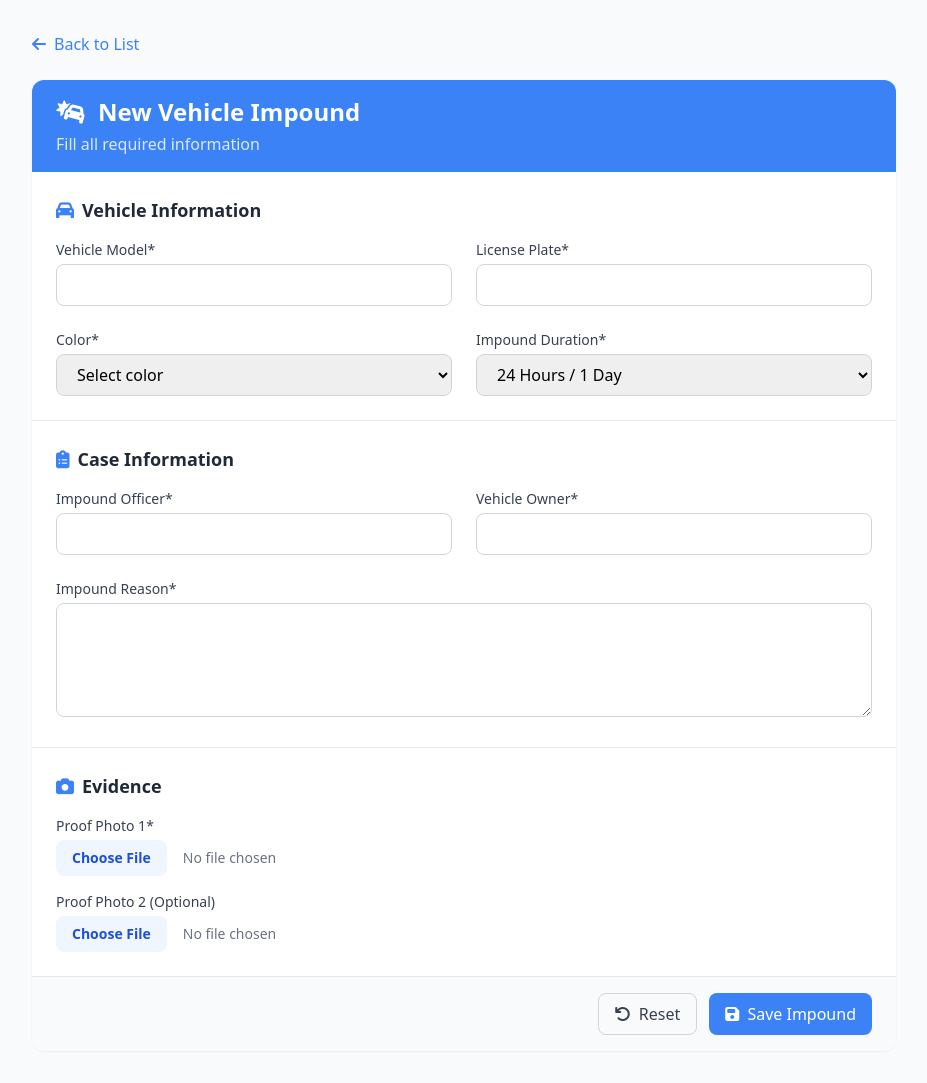
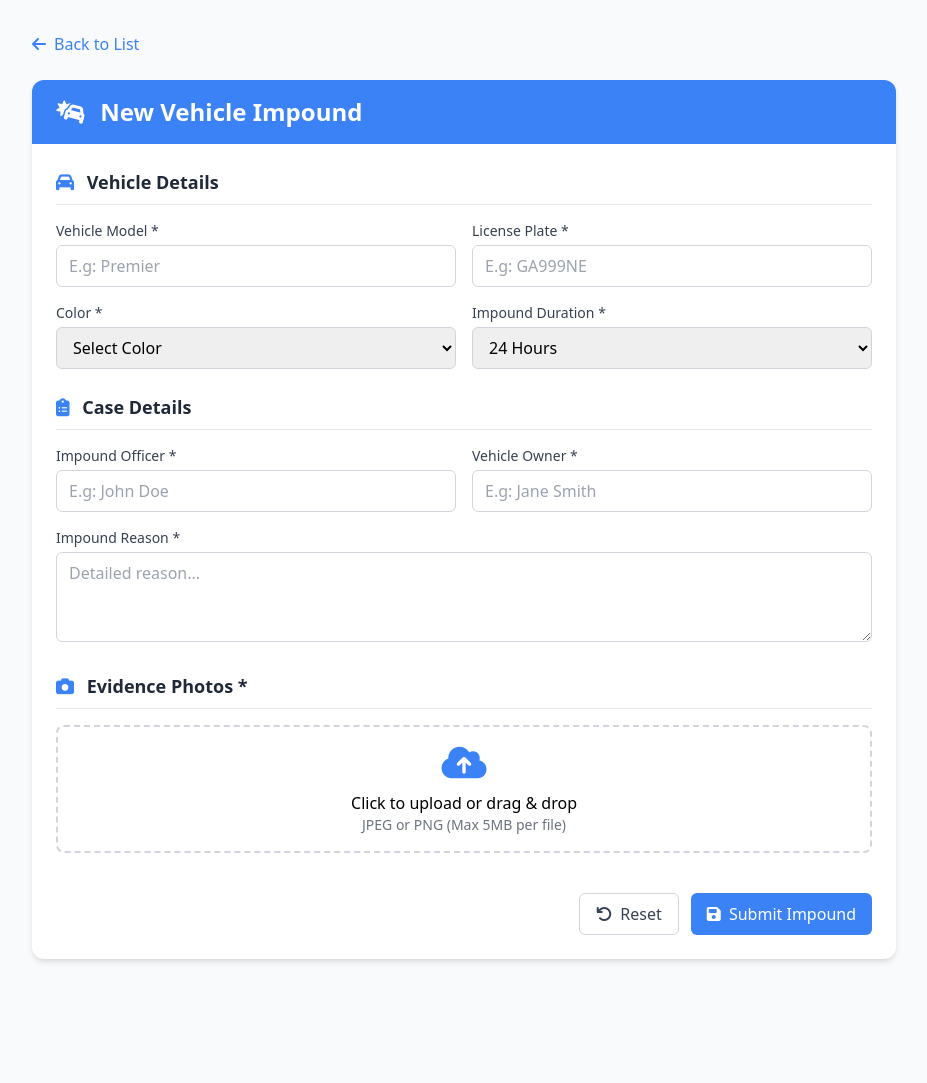
Before and after one commit to JexzX/modern-vehicle-impound-system, a PHP site: page /add.php in a window 1280 px wide. Shown: the whole page, without its empty margins (176-1103 px from the left). After the commit the page ends 962 px from the top, so only its background shows below. Run offline with PHP 8.4, Linux system fonts and the light colour scheme; data that the repository does not hold is empty; some libraries are stand-ins or nearby versions.

Commit message:
update ui

```diff
--- a/add.php
+++ b/add.php
@@ -10,74 +10,85 @@
     <link rel="stylesheet" href="https://cdnjs.cloudflare.com/ajax/libs/font-awesome/6.4.0/css/all.min.css">
     <style>
     .proof-preview {
-        max-height: 200px;
-        display: none;
+        max-height: 150px;
+        transition: all 0.3s;
+    }
+
+    .file-input-label {
+        border: 2px dashed #d1d5db;
+        transition: all 0.3s;
+    }
+
+    .file-input-label:hover {
+        border-color: #3b82f6;
+        background-color: #f8fafc;
     }
     </style>
 </head>
 
 <body class="bg-gray-50">
     <div class="max-w-4xl mx-auto px-4 py-8">
+        <!-- Tombol Kembali -->
         <a href="index.php" class="inline-flex items-center text-blue-500 hover:text-blue-700 mb-6">
             <i class="fas fa-arrow-left mr-2"></i> Back to List
         </a>
 
-        <div class="bg-white rounded-xl shadow-sm overflow-hidden">
-            <!-- Header -->
+        <!-- Form Container -->
+        <div class="bg-white rounded-xl shadow-md overflow-hidden">
+            <!-- Header Form -->
             <div class="bg-blue-500 px-6 py-4 text-white">
-                <h1 class="text-2xl font-bold flex items-center">
-                    <i class="fas fa-car-crash mr-3"></i> New Vehicle Impound
+                <h1 class="text-2xl font-bold">
+                    <i class="fas fa-car-crash mr-2"></i> New Vehicle Impound
                 </h1>
-                <p class="text-blue-100 mt-1">Fill all required information</p>
             </div>
 
-            <!-- Form -->
-            <form method="POST" action="save_vehicle.php" enctype="multipart/form-data"
-                class="divide-y divide-gray-200">
-                <!-- Vehicle Section -->
-                <div class="p-6">
-                    <h2 class="text-lg font-semibold text-gray-800 mb-4 flex items-center">
-                        <i class="fas fa-car mr-2 text-blue-500"></i> Vehicle Information
+            <!-- Form Input -->
+            <form method="POST" action="save_vehicle.php" enctype="multipart/form-data" class="p-6 space-y-6">
+
+                <!-- 1. Vehicle Information -->
+                <div class="space-y-4">
+                    <h2 class="text-lg font-semibold text-gray-800 border-b pb-2">
+                        <i class="fas fa-car mr-2 text-blue-500"></i> Vehicle Details
                     </h2>
 
-                    <div class="grid grid-cols-1 md:grid-cols-2 gap-6">
+                    <div class="grid grid-cols-1 md:grid-cols-2 gap-4">
                         <!-- Vehicle Type -->
                         <div>
-                            <label class="block text-sm font-medium text-gray-700 mb-1">Vehicle Model*</label>
+                            <label class="block text-sm font-medium text-gray-700 mb-1">Vehicle Model *</label>
                             <input type="text" name="vehicle_type" required
-                                class="w-full px-4 py-2 border border-gray-300 rounded-lg focus:ring-2 focus:ring-blue-500">
+                                class="w-full px-3 py-2 border border-gray-300 rounded-md focus:ring-blue-500 focus:border-blue-500"
+                                placeholder="E.g: Premier">
                         </div>
 
                         <!-- Plate Number -->
                         <div>
-                            <label class="block text-sm font-medium text-gray-700 mb-1">License Plate*</label>
+                            <label class="block text-sm font-medium text-gray-700 mb-1">License Plate *</label>
                             <input type="text" name="plate_number" required
-                                class="w-full px-4 py-2 border border-gray-300 rounded-lg focus:ring-2 focus:ring-blue-500">
+                                class="w-full px-3 py-2 border border-gray-300 rounded-md focus:ring-blue-500 focus:border-blue-500"
+                                placeholder="E.g: GA999NE">
                         </div>
 
                         <!-- Color -->
                         <div>
-                            <label class="block text-sm font-medium text-gray-700 mb-1">Color*</label>
+                            <label class="block text-sm font-medium text-gray-700 mb-1">Color *</label>
                             <select name="color" required
-                                class="w-full px-4 py-2 border border-gray-300 rounded-lg focus:ring-2 focus:ring-blue-500">
-                                <option value="">Select color</option>
+                                class="w-full px-3 py-2 border border-gray-300 rounded-md focus:ring-blue-500 focus:border-blue-500">
+                                <option value="">Select Color</option>
                                 <option value="Black">Black</option>
                                 <option value="White">White</option>
                                 <option value="Blue">Blue</option>
                                 <option value="Red">Red</option>
-                                <option value="Green">Green</option>
                             </select>
                         </div>
 
-                        <!-- Impound Duration -->
+                        <!-- Duration -->
                         <div>
-                            <label class="block text-sm font-medium text-gray-700 mb-1">Impound Duration*</label>
+                            <label class="block text-sm font-medium text-gray-700 mb-1">Impound Duration *</label>
                             <select name="impound_duration" required
-                                class="w-full px-4 py-2 border border-gray-300 rounded-lg focus:ring-2 focus:ring-blue-500">
-                                <option value="1 day">24 Hours / 1 Day</option>
+                                class="w-full px-3 py-2 border border-gray-300 rounded-md focus:ring-blue-500 focus:border-blue-500">
+                                <option value="1 day">24 Hours</option>
                                 <option value="3 days">3 Days</option>
                                 <option value="7 days">1 Week</option>
-                                <option value="14 days">2 Weeks</option>
                                 <option value="30 days">1 Month</option>
                                 <option value="Permanent">Permanent</option>
                             </select>
@@ -85,69 +96,69 @@
                     </div>
                 </div>
 
-                <!-- Case Section -->
-                <div class="p-6">
-                    <h2 class="text-lg font-semibold text-gray-800 mb-4 flex items-center">
-                        <i class="fas fa-clipboard-list mr-2 text-blue-500"></i> Case Information
+                <!-- 2. Case Information -->
+                <div class="space-y-4">
+                    <h2 class="text-lg font-semibold text-gray-800 border-b pb-2">
+                        <i class="fas fa-clipboard-list mr-2 text-blue-500"></i> Case Details
                     </h2>
 
-                    <div class="grid grid-cols-1 md:grid-cols-2 gap-6">
+                    <div class="grid grid-cols-1 md:grid-cols-2 gap-4">
                         <!-- Officer -->
                         <div>
-                            <label class="block text-sm font-medium text-gray-700 mb-1">Impound Officer*</label>
+                            <label class="block text-sm font-medium text-gray-700 mb-1">Impound Officer *</label>
                             <input type="text" name="officer" required
-                                class="w-full px-4 py-2 border border-gray-300 rounded-lg focus:ring-2 focus:ring-blue-500">
+                                class="w-full px-3 py-2 border border-gray-300 rounded-md focus:ring-blue-500 focus:border-blue-500"
+                                placeholder="E.g: John Doe">
                         </div>
 
                         <!-- Owner -->
                         <div>
-                            <label class="block text-sm font-medium text-gray-700 mb-1">Vehicle Owner*</label>
+                            <label class="block text-sm font-medium text-gray-700 mb-1">Vehicle Owner *</label>
                             <input type="text" name="owner" required
-                                class="w-full px-4 py-2 border border-gray-300 rounded-lg focus:ring-2 focus:ring-blue-500">
+                                class="w-full px-3 py-2 border border-gray-300 rounded-md focus:ring-blue-500 focus:border-blue-500"
+                                placeholder="E.g: Jane Smith">
                         </div>
                     </div>
 
                     <!-- Reason -->
-                    <div class="mt-6">
-                        <label class="block text-sm font-medium text-gray-700 mb-1">Impound Reason*</label>
-                        <textarea name="reason" rows="4" required
-                            class="w-full px-4 py-2 border border-gray-300 rounded-lg focus:ring-2 focus:ring-blue-500"></textarea>
+                    <div>
+                        <label class="block text-sm font-medium text-gray-700 mb-1">Impound Reason *</label>
+                        <textarea name="reason" rows="3" required
+                            class="w-full px-3 py-2 border border-gray-300 rounded-md focus:ring-blue-500 focus:border-blue-500"
+                            placeholder="Detailed reason..."></textarea>
                     </div>
                 </div>
 
-                <!-- Proof Section -->
-                <div class="p-6">
-                    <h2 class="text-lg font-semibold text-gray-800 mb-4 flex items-center">
-                        <i class="fas fa-camera mr-2 text-blue-500"></i> Evidence
+                <!-- 3. Evidence Photos -->
+                <div class="space-y-4">
+                    <h2 class="text-lg font-semibold text-gray-800 border-b pb-2">
+                        <i class="fas fa-camera mr-2 text-blue-500"></i> Evidence Photos *
                     </h2>
 
-                    <div class="space-y-4">
-                        <!-- Proof 1 -->
-                        <div>
-                            <label class="block text-sm font-medium text-gray-700 mb-1">Proof Photo 1*</label>
-                            <input type="file" name="proof1" accept="image/*" required
-                                class="proof-input block w-full text-sm text-gray-500 file:mr-4 file:py-2 file:px-4 file:rounded-lg file:border-0 file:text-sm file:font-semibold file:bg-blue-50 file:text-blue-700 hover:file:bg-blue-100">
-                            <img id="preview1" class="proof-preview mt-2 rounded-lg border">
-                        </div>
+                    <!-- File Upload -->
+                    <div class="space-y-2">
+                        <label
+                            class="file-input-label cursor-pointer flex flex-col items-center justify-center p-4 rounded-lg text-center">
+                            <i class="fas fa-cloud-upload-alt text-4xl text-blue-500 mb-2"></i>
+                            <p class="font-medium">Click to upload or drag & drop</p>
+                            <p class="text-sm text-gray-500">JPEG or PNG (Max 5MB per file)</p>
+                            <input type="file" name="proofs[]" multiple accept="image/*" class="hidden" id="fileInput"
+                                required>
+                        </label>
 
-                        <!-- Proof 2 -->
-                        <div>
-                            <label class="block text-sm font-medium text-gray-700 mb-1">Proof Photo 2 (Optional)</label>
-                            <input type="file" name="proof2" accept="image/*"
-                                class="proof-input block w-full text-sm text-gray-500 file:mr-4 file:py-2 file:px-4 file:rounded-lg file:border-0 file:text-sm file:font-semibold file:bg-blue-50 file:text-blue-700 hover:file:bg-blue-100">
-                            <img id="preview2" class="proof-preview mt-2 rounded-lg border">
-                        </div>
+                        <!-- Preview -->
+                        <div id="previewContainer" class="grid grid-cols-2 gap-2 hidden"></div>
                     </div>
                 </div>
 
-                <!-- Form Footer -->
-                <div class="bg-gray-50 px-6 py-4 flex justify-end space-x-3">
+                <!-- Form Actions -->
+                <div class="flex justify-end space-x-3 pt-4">
                     <button type="reset"
-                        class="px-4 py-2 border border-gray-300 rounded-lg text-gray-700 hover:bg-gray-100">
+                        class="px-4 py-2 border border-gray-300 rounded-md text-gray-700 hover:bg-gray-50">
                         <i class="fas fa-undo mr-1"></i> Reset
                     </button>
-                    <button type="submit" class="px-4 py-2 bg-blue-500 text-white rounded-lg hover:bg-blue-600">
-                        <i class="fas fa-save mr-1"></i> Save Impound
+                    <button type="submit" class="px-4 py-2 bg-blue-500 text-white rounded-md hover:bg-blue-600">
+                        <i class="fas fa-save mr-1"></i> Submit Impound
                     </button>
                 </div>
             </form>
@@ -155,23 +166,68 @@
     </div>
 
     <script>
-    // Preview image sebelum upload
-    document.querySelectorAll('.proof-input').forEach(input => {
-        input.addEventListener('change', function(e) {
-            const previewId = this.name.replace('proof', 'preview');
-            const preview = document.getElementById(previewId);
+    // Preview Uploaded Images
+    document.getElementById('fileInput').addEventListener('change', function(e) {
+        const container = document.getElementById('previewContainer');
+        container.innerHTML = '';
 
-            if (this.files && this.files[0]) {
+        if (this.files.length > 0) {
+            container.classList.remove('hidden');
+
+            Array.from(this.files).forEach(file => {
+                if (!file.type.startsWith('image/')) return;
+
                 const reader = new FileReader();
+                reader.onload = function(e) {
+                    const div = document.createElement('div');
+                    div.className = 'relative';
+                    div.innerHTML = `
+                        <img src="${e.target.result}" class="proof-preview w-full h-32 object-cover rounded border">
+                        <button type="button" class="absolute top-1 right-1 bg-red-500 text-white rounded-full w-5 h-5 flex items-center justify-center text-xs">
+                            ×
+                        </button>
+                    `;
+                    div.querySelector('button').addEventListener('click', () => {
+                        div.remove();
+                        if (container.children.length === 0) {
+                            container.classList.add('hidden');
+                        }
+                    });
+                    container.appendChild(div);
+                };
+                reader.readAsDataURL(file);
+            });
+        } else {
+            container.classList.add('hidden');
+        }
+    });
 
-                reader.onload = function(e) {
-                    preview.src = e.target.result;
-                    preview.style.display = 'block';
-                }
+    // Drag and Drop
+    const label = document.querySelector('.file-input-label');
 
-                reader.readAsDataURL(this.files[0]);
-            }
+    ['dragenter', 'dragover', 'dragleave', 'drop'].forEach(eventName => {
+        label.addEventListener(eventName, (e) => {
+            e.preventDefault();
+            e.stopPropagation();
         });
+    });
+
+    ['dragenter', 'dragover'].forEach(eventName => {
+        label.addEventListener(eventName, () => {
+            label.classList.add('border-blue-500', 'bg-blue-50');
+        });
+    });
+
+    ['dragleave', 'drop'].forEach(eventName => {
+        label.addEventListener(eventName, () => {
+            label.classList.remove('border-blue-500', 'bg-blue-50');
+        });
+    });
+
+    label.addEventListener('drop', (e) => {
+        const input = document.getElementById('fileInput');
+        input.files = e.dataTransfer.files;
+        input.dispatchEvent(new Event('change'));
     });
     </script>
 </body>
--- a/config.php
+++ b/config.php
@@ -1,25 +1,34 @@
 <?php
-// Load environment variables
-if (!file_exists(__DIR__.'/.env')) {
-    die('Please create .env file');
-}
-
+// Load .env
+if (!file_exists(__DIR__.'/.env')) die("File .env tidak ditemukan");
 $env = parse_ini_file(__DIR__.'/.env');
 
 // Database Connection
-$conn = new mysqli($env['DB_HOST'], $env['DB_USER'], $env['DB_PASS'], $env['DB_NAME']);
+$conn = new mysqli(
+    $env['DB_HOST'],
+    $env['DB_USER'],
+    $env['DB_PASS'],
+    $env['DB_NAME']
+);
 
 if ($conn->connect_error) {
-    die("Connection failed: " . $conn->connect_error);
+    die("Koneksi database gagal: " . $conn->connect_error);
 }
 
-// File Upload Settings
+// Upload Settings
 define('UPLOAD_DIR', __DIR__ . '/' . $env['UPLOAD_DIR']);
 define('MAX_FILE_SIZE', (int)$env['MAX_FILE_SIZE']);
 define('ALLOWED_TYPES', explode(',', $env['ALLOWED_TYPES']));
 
-// Auto create upload directory
+// Buat folder upload jika belum ada
 if (!file_exists(UPLOAD_DIR)) {
-    mkdir(UPLOAD_DIR, 0755, true);
+    if (!mkdir(UPLOAD_DIR, 0755, true)) {
+        die("Gagal membuat folder upload");
+    }
+}
+
+// Fungsi dasar
+function sanitize($data) {
+    return htmlspecialchars(trim($data));
 }
 ?>
```
Also changed, not shown: delete.php (added, +22 -0 lines), detail.php (+87 -68 lines), edit.php (added, +14 -0 lines), release.php (added, +9 -0 lines), save_vehicle.php (+29 -63 lines), 1 other file.
